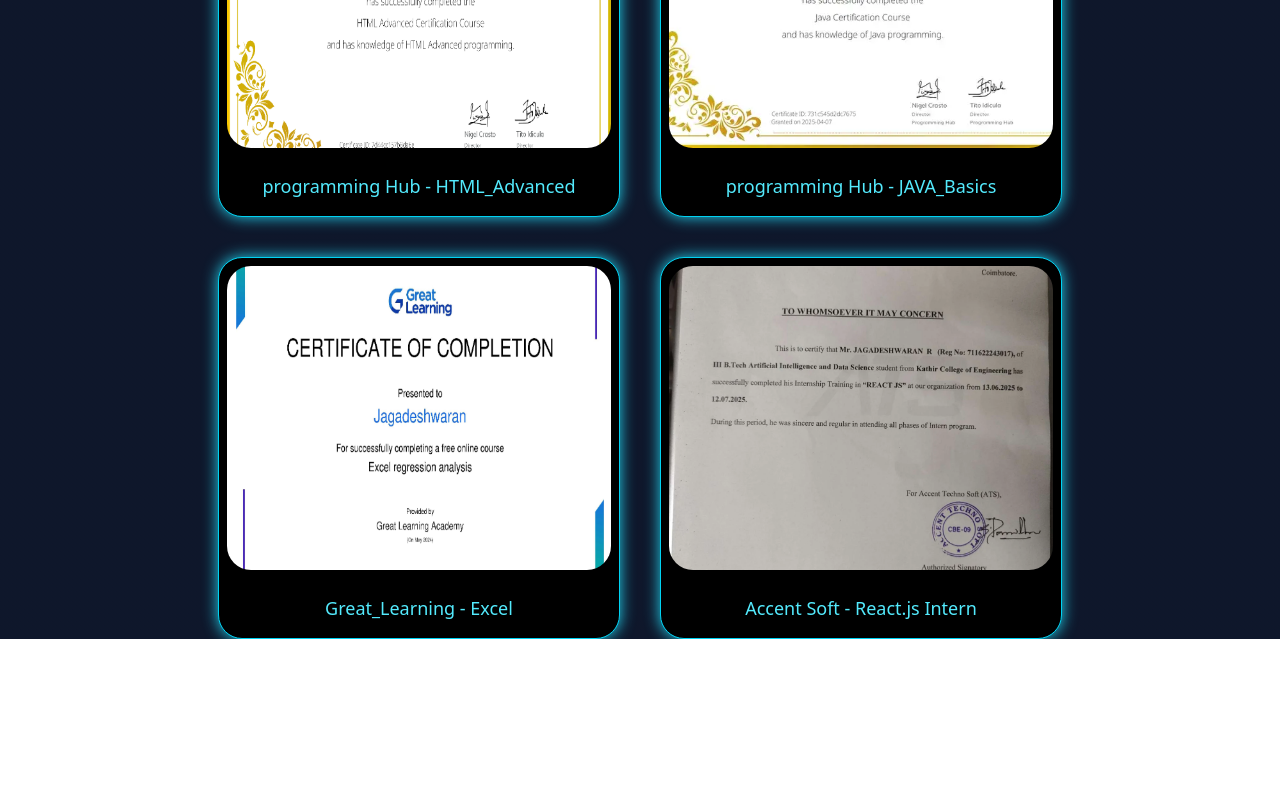
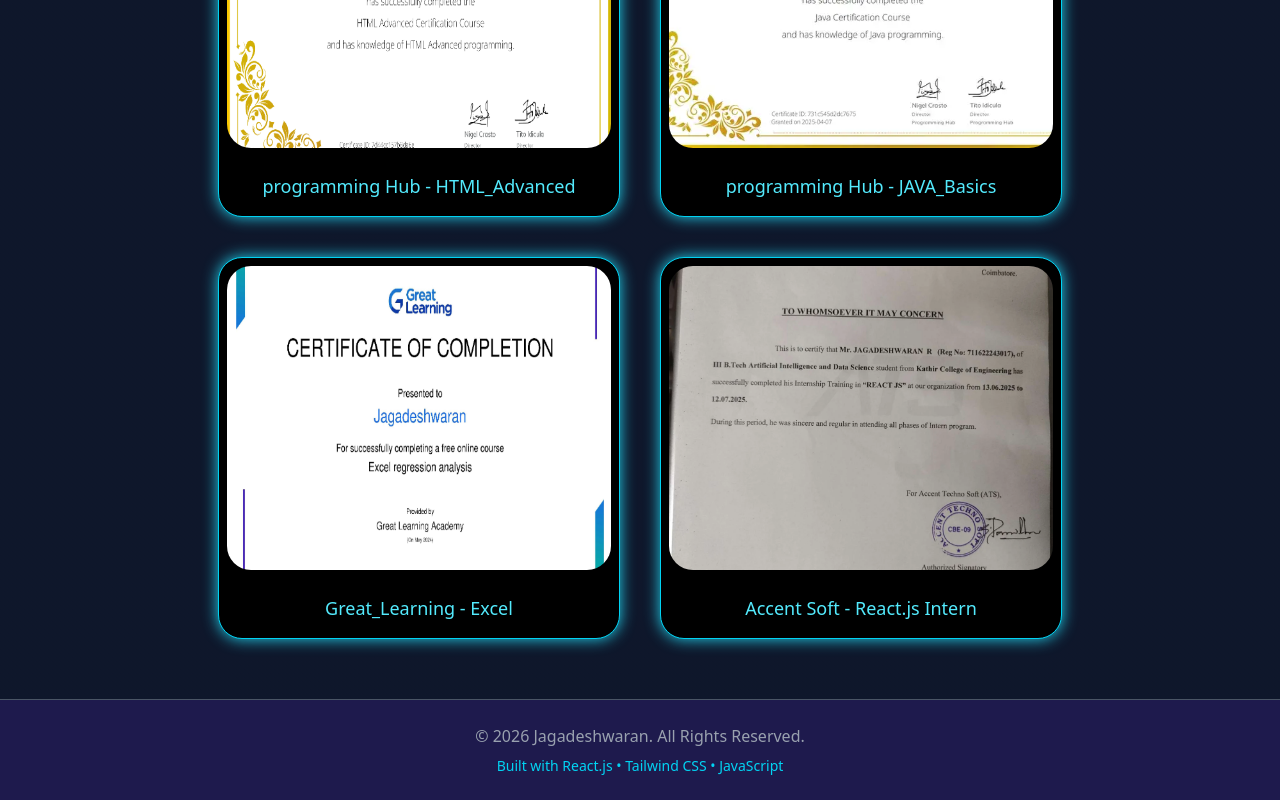
Before and after one commit to Jagadesh152004/GIT_Portfolio, a React (Vite) app: page /certificate in a window 1280 px wide. Shown: the part 2963-3763 px from the top of the page. Before the commit the page ends 3602 px from the top, so only its background shows below. Built offline with nearby package versions, Linux system fonts and the light colour scheme.

Commit message:
Add Footer component to Certificate and Project pages

```diff
--- a/src/pages/Certificate.jsx
+++ b/src/pages/Certificate.jsx
@@ -1,6 +1,7 @@
 import React from "react";
 import { Element } from "react-scroll";
 import Image from "../components/Image"
+import Footer from "../components/Footer"
 
 const Certificate = () => {
 
@@ -97,6 +98,9 @@
         }
 
       </div>
+      <div className="w-full mt-15">
+      <Footer />
+      </div>
     </div>
   );
 };
--- a/src/pages/Project.jsx
+++ b/src/pages/Project.jsx
@@ -1,5 +1,6 @@
 import { FaGithub } from "react-icons/fa6"
 import {Link} from "react-router-dom"
+import Footer from "../components/Footer"
 
 
 const Project = () => {
@@ -323,6 +324,9 @@
           </div>
 
     </div>
+    <div className="w-full mt-15">
+      <Footer />
+    </div>
   </div>
   )
 }
```
